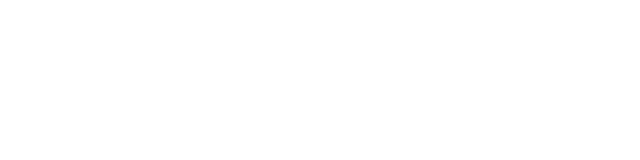
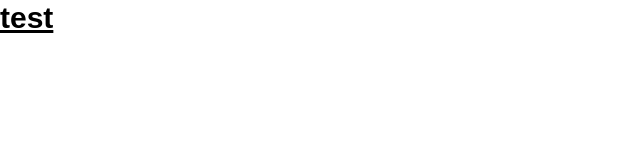
Before and after one commit to rigby200602/tripzy-frontend-test-LeDienThanhTung, a Next.js app: page / in a window 1280 px wide. Shown: the top 160 px of the page, without its empty margins (0-640 px from the left). Built offline with nearby package versions, Linux system fonts and the light colour scheme.

Commit message:
test content

```diff
--- a/app/page.tsx
+++ b/app/page.tsx
@@ -3,7 +3,7 @@
 export default function Home() {
   return (
     <main>
-
+      <h1 className="text-3xl font-bold underline">test</h1>
     </main>
   );
 }
```
